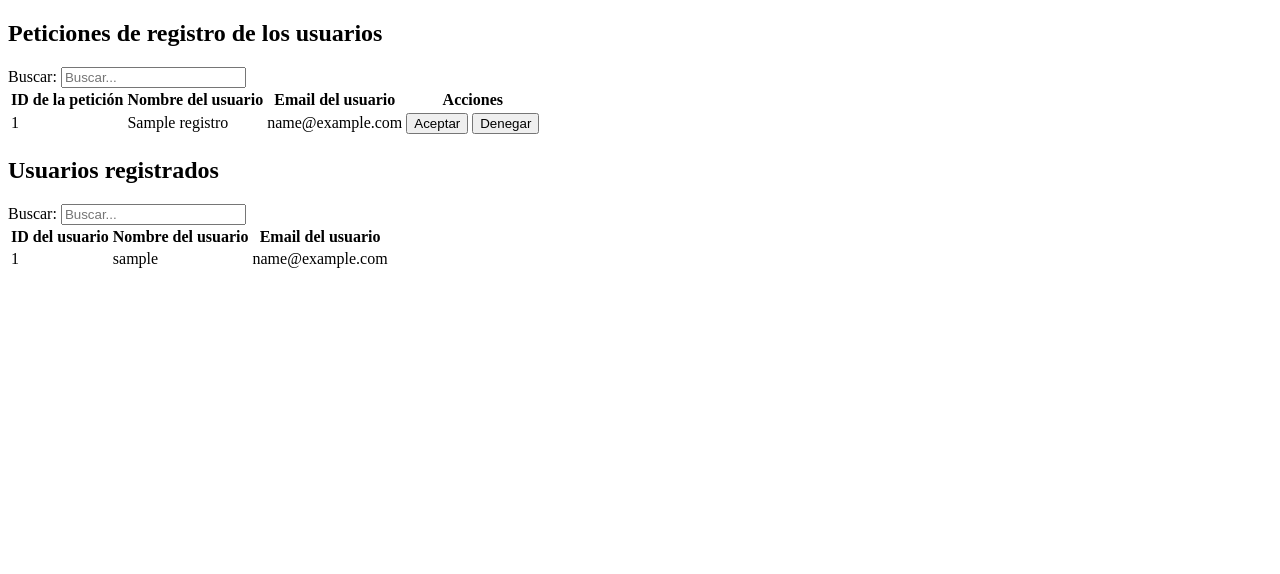
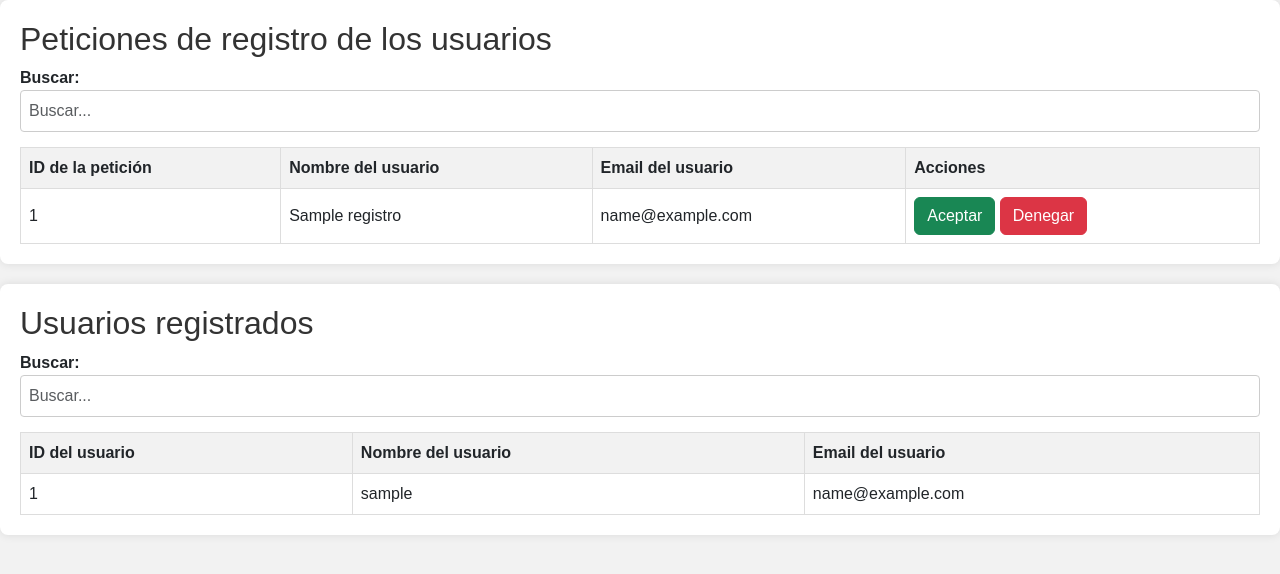
Before and after one commit to IkerCG2003/MyNetflix_Iker, a PHP site: page /view/admin.php in a window 1280 px wide. Shown: the top 574 px of the page. Run offline with PHP 8.4, Linux system fonts and the light colour scheme; tables that the repository leaves empty or names only in its code hold one stand-in row (values such as "Sample post"); some libraries are stand-ins or nearby versions.

Commit message:
Arreglos de peticiones.js

```diff
--- /dev/null
+++ b/css/admin.css
@@ -0,0 +1,77 @@
+body {
+    font-family: Arial, sans-serif;
+    margin: 0;
+    padding: 0;
+    background-color: #f2f2f2;
+}
+
+section {
+    margin-bottom: 20px;
+    background-color: #fff;
+    padding: 20px;
+    border-radius: 8px;
+    box-shadow: 0 0 10px rgba(0, 0, 0, 0.1);
+}
+
+h2 {
+    color: #333;
+}
+
+form {
+    margin-bottom: 15px;
+}
+
+label {
+    font-weight: bold;
+    margin-right: 10px;
+}
+
+input[type="text"] {
+    padding: 8px;
+    border: 1px solid #ccc;
+    border-radius: 4px;
+}
+
+table {
+    width: 100%;
+    border-collapse: collapse;
+    margin-top: 15px;
+}
+
+th, td {
+    border: 1px solid #ddd;
+    padding: 8px;
+    text-align: left;
+}
+
+th {
+    background-color: #f2f2f2;
+}
+
+tbody tr:nth-child(even) {
+    background-color: #f9f9f9;
+}
+
+.pagination {
+    list-style: none;
+    display: flex;
+    margin: 0;
+    padding: 0;
+}
+
+.pagination li {
+    margin-right: 5px;
+}
+
+.pagination a {
+    display: block;
+    padding: 8px;
+    text-decoration: none;
+    color: #333;
+    background-color: #e0e0e0;
+    border-radius: 4px;
+}
+
+.pagination a:hover {
+    background-color: #ccc;
+}
--- a/js/peticiones.js
+++ b/js/peticiones.js
@@ -22,7 +22,7 @@ function ListarPeticiones(valor) {
             var json = JSON.parse(ajax.responseText);
 
             if (json.length === 0) {
-                resultado.innerHTML = '<p>No hay peticiones nuevas.</p>';
+                resultado.innerHTML = '<tr><td colspan="4" style="text-align: center;">No hay peticiones nuevas.</td></tr>';
             } else {
                 var tabla = '';
                 json.forEach(function (item) {
@@ -31,7 +31,7 @@ function ListarPeticiones(valor) {
                     tabla += "<td>" + item.email_user + "</td>";
                     tabla += "<td>";
                     tabla += "<button type='button' class='btn btn-success' onclick='Aceptar(" + JSON.stringify(item) + ")'>Aceptar</button>";
-                    tabla += " <button type='button' class='btn btn-danger' onclick='Denegar(" + item.id + ")'>Denegar</button>";
+                    tabla += " <button type='button' class='btn btn-danger' onclick='Denegar(" +  JSON.stringify(item) + ")'>Denegar</button>";
                     tabla += "</td></tr>";
                 });
                 resultado.innerHTML = tabla;
@@ -47,10 +47,9 @@ function Aceptar(item) {
     EnviarAccion(item, 'aceptar');
 }
 
-function Denegar(id) {
-    console.log(id);
-
-    EnviarAccion(id, 'denegar');
+function Denegar(item) {
+    console.log(item);
+    EnviarAccion(item, 'denegar');
 }
 
 function EnviarAccion(item, accion) {
@@ -67,8 +66,6 @@ function EnviarAccion(item, accion) {
                 history.pushState({}, null, '?message=user' + accion);
                 if (accion === 'aceptar' || accion === 'denegar') {
                     ListarPeticiones('');
-                    // Actualiza la página después de realizar la acción con éxito
-                    location.reload();
                 }
             } else {
                 alert('Error al ' + accion + ' el usuario. Mensaje: ' + json.message);
@@ -80,3 +77,11 @@ function EnviarAccion(item, accion) {
 
     ajax.send(formdata);
 }
+
+// Función para realizar la actualización periódica
+function actualizarTablaPeriodicamente() {
+    ListarPeticiones('');
+}
+
+// Actualizar cada 2 segundos
+setInterval(actualizarTablaPeriodicamente, 2000);
--- a/validaciones/registros/denegar.php
+++ b/validaciones/registros/denegar.php
@@ -2,13 +2,13 @@
 include_once("../../herramientas/conexion.php");
 
 if ($_SERVER['REQUEST_METHOD'] === 'POST') {
-    // Obtener el ID del usuario desde el formulario
-    $id_registro = $_POST['id'];
+    // Obtener los datos del usuario desde el formulario
+    $item = json_decode($_POST['item'], true);
 
     try {
         // Eliminar el registro específico de tbl_registros
         $eliminarRegistro = $pdo->prepare("DELETE FROM tbl_registros WHERE id = ?");
-        $eliminarRegistro->bindParam(1, $id_registro, PDO::PARAM_INT);
+        $eliminarRegistro->bindParam(1, $item['id'], PDO::PARAM_INT);
         $eliminarRegistro->execute();
 
         // Respuesta exitosa
--- a/view/admin.php
+++ b/view/admin.php
@@ -10,12 +10,16 @@ include_once('../herramientas/conexion.php');
     <meta name="viewport" content="width=device-width, initial-scale=1.0">
     <!-- Sweet Alert -->
     <script src="https://cdn.jsdelivr.net/npm/sweetalert2@11"></script>
+    <!-- Bootstrap -->
+    <link href="https://cdn.jsdelivr.net/npm/bootstrap@5.3.2/dist/css/bootstrap.min.css" rel="stylesheet" integrity="sha384-T3c6CoIi6uLrA9TneNEoa7RxnatzjcDSCmG1MXxSR1GAsXEV/Dwwykc2MPK8M2HN" crossorigin="anonymous">
+    <!-- CSS -->
+    <link rel="stylesheet" href="../css/admin.css">
     <title>Página del administrador</title>
 </head>
 
 <body>
     <?php
-        if (isset($_GET["message"]) && $_GET["message"] === "useraceptado") {
+        if (isset($_GET["message"]) && $_GET["message"] === "useraceptar") {
             ?>
                 <script>
                     Swal.fire({
@@ -32,7 +36,7 @@ include_once('../herramientas/conexion.php');
     ?>
 
     <?php
-        if (isset($_GET["message"]) && $_GET["message"] === "userdenegado") {
+        if (isset($_GET["message"]) && $_GET["message"] === "userdenegar") {
             ?>
                 <script>
                     Swal.fire({
@@ -76,6 +80,10 @@ include_once('../herramientas/conexion.php');
                 <tbody id="resultado_registro_usuarios"></tbody>
             </table>
         </div>
+
+        <div>
+            <ul id="pagination_peticiones" class="pagination"></ul>
+        </div>
     </section>
 
     <section id="usuarios_registrados">
```
